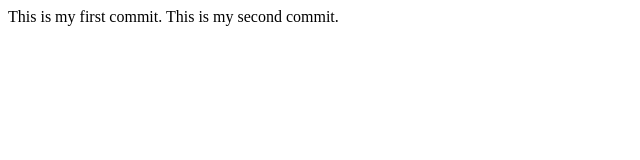
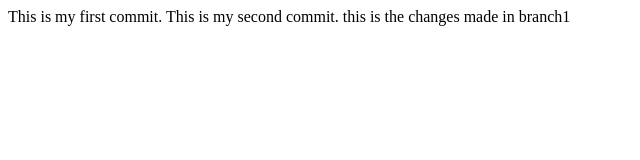
Before and after one commit to Preety1010/Git_C1, a plain HTML site: page index.html in a window 1280 px wide. Shown: the whole page, without its empty margins (0-640 px from the left). Drawn offline with Linux system fonts and the light colour scheme.

Commit message:
Chnages in branch1

```diff
--- a/index.html
+++ b/index.html
@@ -8,5 +8,6 @@
 <body>
    This is my first commit.
    This is my second commit.
+   this is the changes made in branch1
 </body>
 </html>
```
